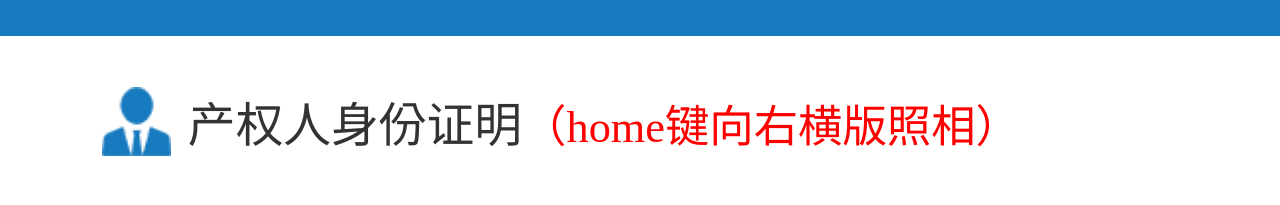
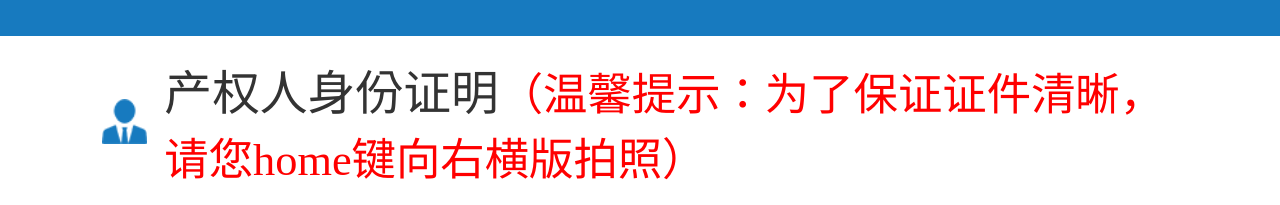
Before and after one commit to yuchuanchuan/ems-vue-mobile-new, a Vue app: page /mobile/secondOrder in a window 1280 px wide. Shown: the part 237-442 px from the top of the page. Built offline with nearby package versions, Linux system fonts and the light colour scheme; what vue-cookie, vue-directive-image-previewer would draw is missing.

Commit message:
2019-9-9

```diff
--- a/src/components/order/second-order.vue
+++ b/src/components/order/second-order.vue
@@ -5,7 +5,7 @@
     <div class="box"><div class="tui" @click="tui()"></div>上传凭证</div>
     <div class="box1-title">
       <img src="../../img/ren.png">
-      <div>产权人身份证明<span>（home键向右横版照相）</span></div>
+      <div>产权人身份证明<span>（温馨提示：为了保证证件清晰，请您home键向右横版拍照）</span></div>
     </div>
     <div @click="monidianji1" class="box1">
       <div v-show="show1">身份证正面</div>
@@ -55,7 +55,7 @@
         this.$router.push({name: 'firstOrder'})
       },
       monidianji1(){
-        if(confirm("（home键向右横版照相）")){
+        if(confirm("温馨提示：为了保证证件清晰，请您home键向右横版拍照")){
           document.getElementById('saveImage1').click()
         }
       },
```
